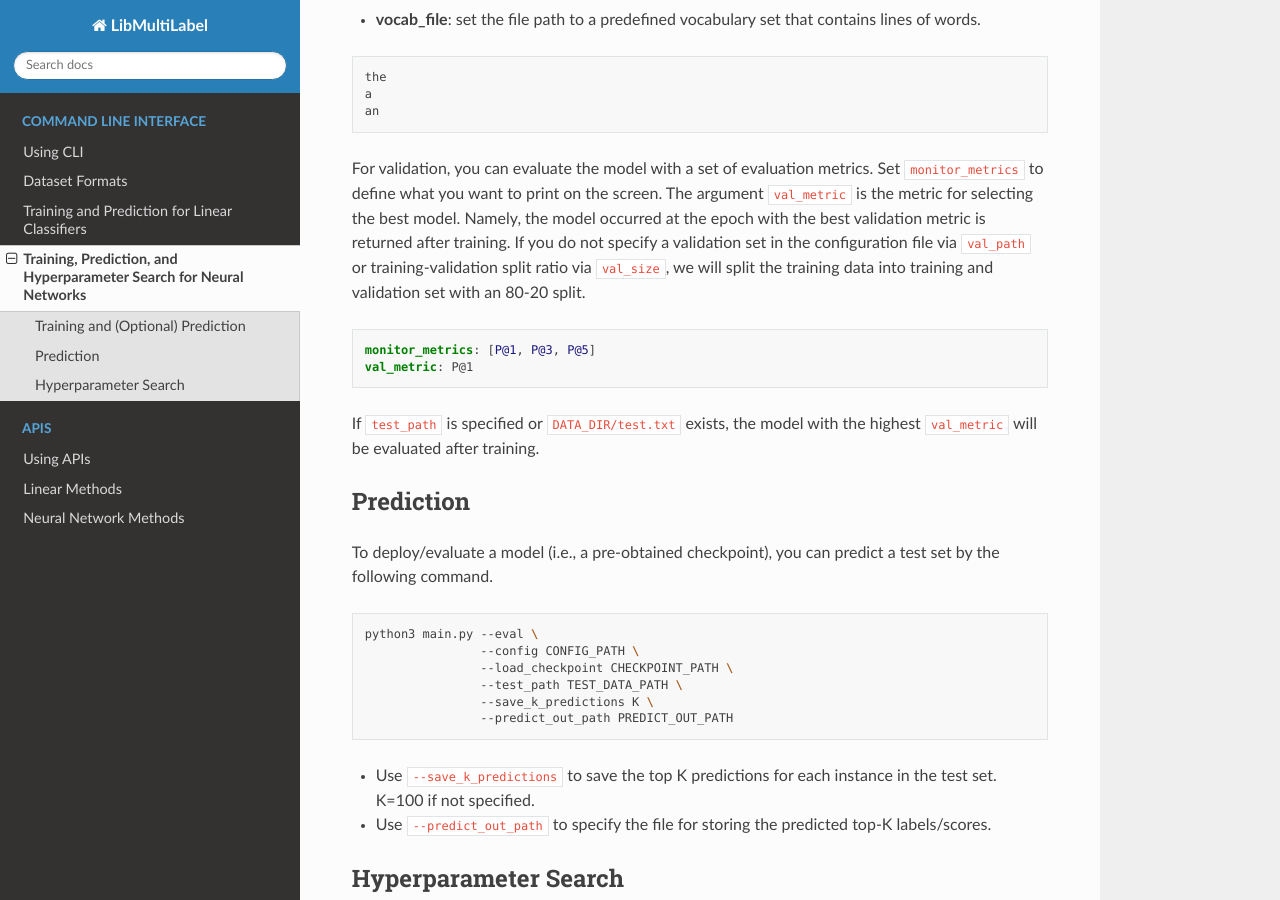
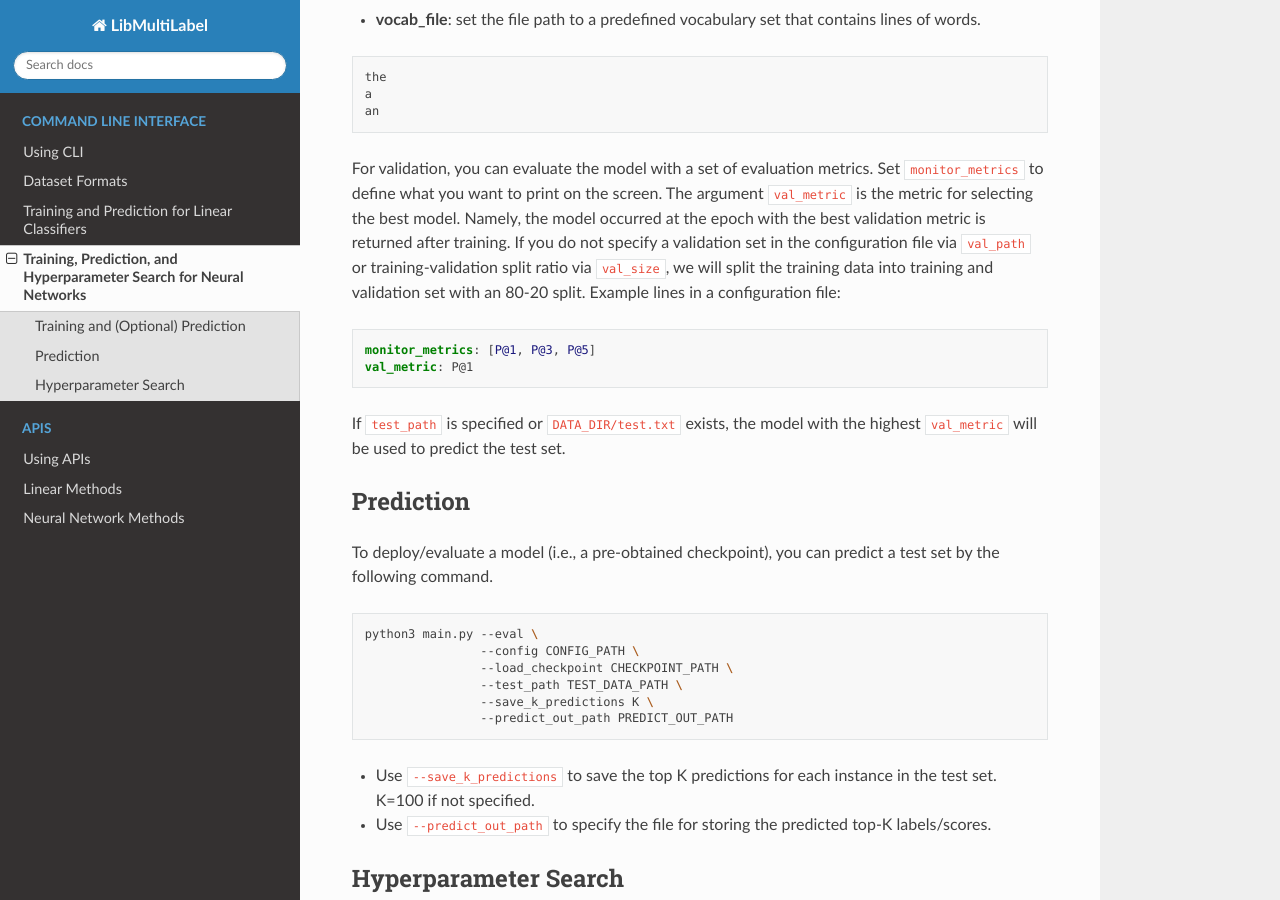
Before and after one commit to ASUS-AICS/LibMultiLabel, a Sphinx documentation site: the page built from docs/cli/nn.rst, in a window 1280 px wide and 900 px high, scrolled down 799 px. Built offline with Sphinx 7.4.7 and the Read the Docs theme 2.0.0, drawn with Linux system fonts in a browser that asks for light colours.

Commit message:
Apply suggestions from code review
Co-authored-by: Chih-Jen Lin <cjlin@csie.ntu.edu.tw>

```diff
--- a/docs/cli/nn.rst
+++ b/docs/cli/nn.rst
@@ -42,7 +42,7 @@ Set ``monitor_metrics`` to define what you want to print on the screen.
 The argument ``val_metric`` is the metric for selecting the best model.
 Namely, the model occurred at the epoch with the best validation metric is returned after training.
 If you do not specify a validation set in the configuration file via ``val_path`` or training-validation split ratio via ``val_size``,
-we will split the training data into training and validation set with an 80-20 split.
+we will split the training data into training and validation set with an 80-20 split. Example lines in a configuration file:
 
 .. code-block:: yaml
 
@@ -50,7 +50,7 @@ we will split the training data into training and validation set with an 80-20 s
     val_metric: P@1
 
 
-If ``test_path`` is specified or ``DATA_DIR/test.txt`` exists, the model with the highest ``val_metric`` will be evaluated after training.
+If ``test_path`` is specified or ``DATA_DIR/test.txt`` exists, the model with the highest ``val_metric`` will be used to predict the test set.
 
 Prediction
 ^^^^^^^^^^
```
